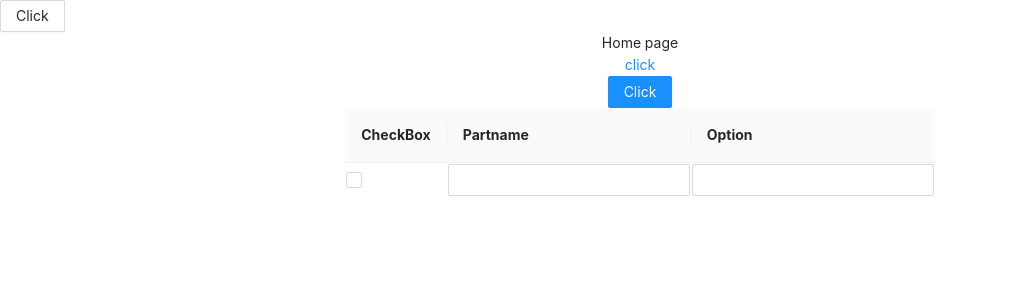
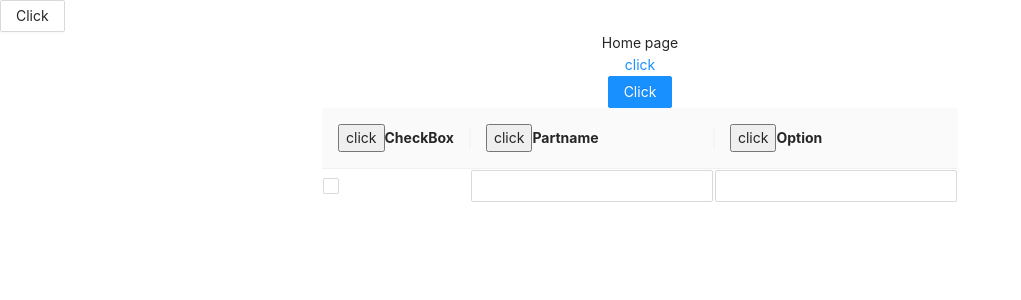
Before and after one commit to enovaev/web-manager-2, a React app: page / in a window 1280 px wide. Shown: the top 300 px of the page, without its empty margins (0-1021 px from the left). Built offline with nearby package versions, Linux system fonts and the light colour scheme.

Commit message:
add: redux for table entities

```diff
--- a/src/features/mainTable/actions/entityActions.ts
+++ b/src/features/mainTable/actions/entityActions.ts
@@ -1,3 +1,14 @@
 import { createAction } from '@reduxjs/toolkit';
 
 export const addPosition = createAction('table/addPosition');
+
+export const changeEntity = createAction(
+  'table/changeEntity',
+  (index, propName, value) => ({
+    payload: {
+      index,
+      propName,
+      value
+    }
+  })
+);
--- a/src/features/mainTable/actions/index.ts
+++ /dev/null
@@ -1 +0,0 @@
-export { addPosition } from './entityActions';
--- a/src/features/mainTable/components/Checkbox/index.tsx
+++ b/src/features/mainTable/components/Checkbox/index.tsx
@@ -1,4 +1,16 @@
 import React, { FC } from 'react';
 import { Checkbox as AntdCheckbox } from 'antd';
 
-export const Checkbox: FC<{}> = () => <AntdCheckbox />;
+export interface CheckboxProps {
+  onChange: (value: boolean) => void;
+  value: boolean;
+}
+
+export const Checkbox: FC<CheckboxProps> = ({ onChange, value }) => {
+  return (
+    <AntdCheckbox
+      value={value}
+      onChange={({ target }) => onChange(target.checked)}
+    />
+  );
+};
--- a/src/features/mainTable/components/Input/index.tsx
+++ b/src/features/mainTable/components/Input/index.tsx
@@ -3,9 +3,13 @@ import { Input as AntdInput } from 'antd';
 
 type InputTypes = 'number' | 'string';
 
-interface PropsInput {
+export interface InputProps {
   type?: InputTypes;
+  onChange: (value: string) => void;
+  value: string;
 }
 
 // eslint-disable-next-line @typescript-eslint/no-unused-vars
-export const Input: FC<PropsInput> = ({ type = 'string' }) => <AntdInput />;
+export const Input: FC<InputProps> = ({ type = 'string', onChange, value }) => (
+  <AntdInput value={value} onChange={({ target }) => onChange(target.value)} />
+);
--- a/src/features/mainTable/config/componentController.ts
+++ b/src/features/mainTable/config/componentController.ts
@@ -7,7 +7,8 @@ export const componentController: ComponentControllerType = {
     components: [
       {
         Component: Checkbox,
-        defaultProps: {}
+        defaultProps: {},
+        propName: 'check'
       }
     ]
   },
@@ -15,7 +16,8 @@ export const componentController: ComponentControllerType = {
     components: [
       {
         Component: Input,
-        defaultProps: {}
+        defaultProps: {},
+        propName: 'partname'
       }
     ]
   },
@@ -23,7 +25,8 @@ export const componentController: ComponentControllerType = {
     components: [
       {
         Component: Input,
-        defaultProps: {}
+        defaultProps: {},
+        propName: 'option'
       }
     ]
   }
--- a/src/features/mainTable/features/tableBody/containers/TableBody/index.tsx
+++ b/src/features/mainTable/features/tableBody/containers/TableBody/index.tsx
@@ -1,26 +1,44 @@
-import React, { FC } from 'react';
-import { useSelector } from 'shared/hooks/customReduxHooks';
+import React, { FC, useCallback } from 'react';
+import { useSelector, useDispatch } from 'shared/hooks/customReduxHooks';
 import { mainTableConfig } from '../../../../config/mainTableConfig';
 import { componentController } from '../../../../config/componentController';
-import { ComponentEntity } from '../../../../types/configTypes';
+import { changeEntity } from '../../../../actions/entityActions';
+import {
+  ComponentEntity,
+  ComponentsProps
+} from '../../../../types/configTypes';
 
 export const TableBody: FC<{}> = () => {
+  const dispatch = useDispatch();
   const { list } = useSelector(state => state.table);
 
+  const changeAction = useCallback(
+    (index: number, propName: string) => (value: string | boolean) => {
+      dispatch(changeEntity(index, propName, value));
+    },
+    []
+  );
+
+  // @ts-ignore
   return (
     <tbody>
-      {list.map((_, i: number) => (
+      {list.map((props, entityIndex: number) => (
         // eslint-disable-next-line react/no-array-index-key
-        <tr key={i}>
+        <tr key={entityIndex}>
           {mainTableConfig.map(({ name }) => (
             <td key={name}>
               {componentController[name].components.map(
-                (
-                  { Component, defaultProps }: ComponentEntity,
-                  index: number
-                ) => (
-                  // eslint-disable-next-line react/no-array-index-key
-                  <Component key={index} {...defaultProps} />
+                ({
+                  Component,
+                  defaultProps,
+                  propName
+                }: ComponentEntity<ComponentsProps>) => (
+                  <Component
+                    key={propName}
+                    value={props[propName]}
+                    onChange={changeAction(entityIndex, propName)}
+                    {...defaultProps}
+                  />
                 )
               )}
             </td>
--- a/src/features/mainTable/features/tableHeader/components/TableHeader/index.tsx
+++ b/src/features/mainTable/features/tableHeader/components/TableHeader/index.tsx
@@ -1,13 +1,11 @@
 import React, { FC } from 'react';
 import { useDispatch } from 'shared/hooks/customReduxHooks';
-// eslint-disable-next-line @typescript-eslint/no-unused-vars
 import { addPosition } from 'features/mainTable/actions/entityActions';
 import { mainTableConfig } from '../../../../config/mainTableConfig';
 
 import styles from './styles.module.less';
 
 export const TableHeader: FC<{}> = () => {
-  // eslint-disable-next-line @typescript-eslint/no-unused-vars
   const dispatch = useDispatch();
 
   return (
@@ -15,7 +13,8 @@ export const TableHeader: FC<{}> = () => {
       <tr className={styles.headerRow}>
         {mainTableConfig.map(({ name, label }) => (
           <th className={styles.headerCell} key={name}>
-            {/* <button onClick={() => dispatch(addPosition())}>click</button> */}
+            {/* eslint-disable-next-line react/button-has-type */}
+            <button onClick={() => dispatch(addPosition())}>click</button>
             {label}
           </th>
         ))}
--- a/src/features/mainTable/reducers/mainTableReducer/index.ts
+++ b/src/features/mainTable/reducers/mainTableReducer/index.ts
@@ -1,14 +1,7 @@
 /* eslint-disable no-return-assign, no-param-reassign */
 import { createReducer } from '@reduxjs/toolkit';
-import { addPosition } from '../../actions';
-
-type EntityType = {
-  check: boolean;
-  partname: string;
-  option: string;
-};
-
-export type PropNamesType = keyof EntityType;
+import { addPosition, changeEntity } from '../../actions/entityActions';
+import { EntityType } from '../../types/reducerTypes';
 
 interface TableState {
   list: EntityType[];
@@ -25,7 +18,13 @@ const initialState = {
 } as TableState;
 
 export const mainTableReducer = createReducer(initialState, builder => {
-  builder.addCase(addPosition, state => {
-    state.list = [...state.list, initialPosition];
-  });
+  builder
+    .addCase(addPosition, state => {
+      state.list = [...state.list, initialPosition];
+    })
+    .addCase(changeEntity, (state, { payload }) => {
+      const { index, propName, value } = payload;
+
+      state.list[index] = { ...state.list[index], [propName]: value };
+    });
 });
--- /dev/null
+++ b/src/features/mainTable/types/reducerTypes.ts
@@ -0,0 +1,7 @@
+export type EntityType = {
+  check: boolean;
+  partname: string;
+  option: string;
+};
+
+export type PropNamesType = keyof EntityType;
--- a/src/features/menuSidebar/components/MenuItems/index.tsx
+++ b/src/features/menuSidebar/components/MenuItems/index.tsx
@@ -13,7 +13,7 @@ const menuLinks = [
   }
 ];
 
-interface  PropsMenuItems {
+interface PropsMenuItems {
   closeSidebar: () => void;
 }
 
```
Also changed, not shown: src/features/mainTable/types/configTypes.ts (+12 -4 lines).
